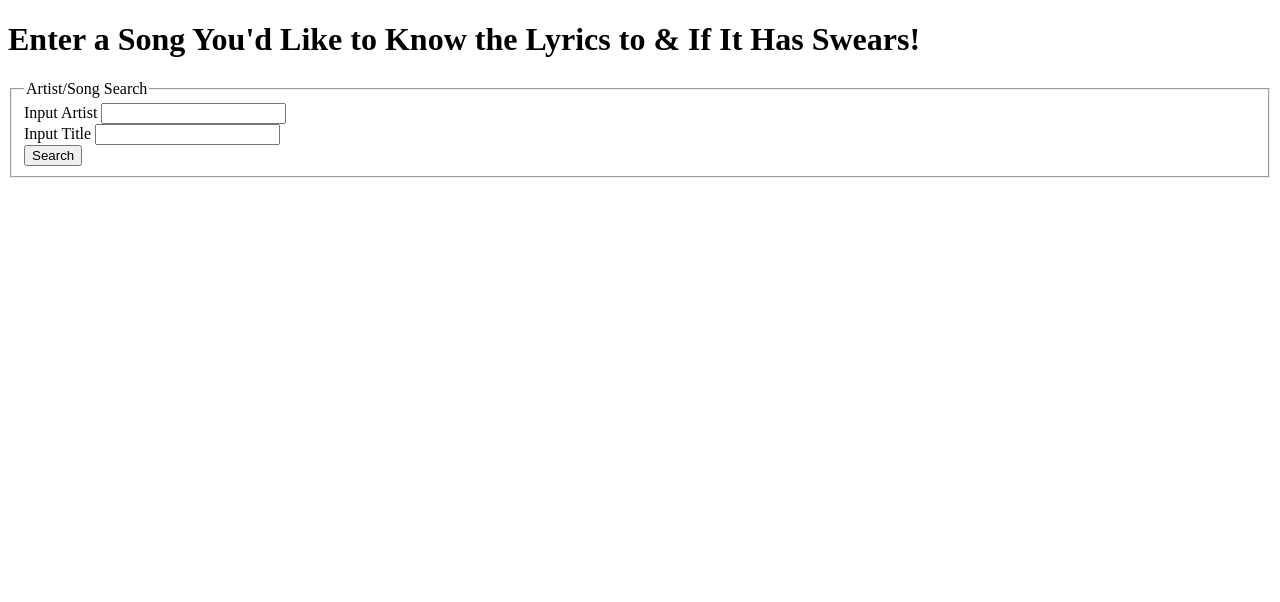
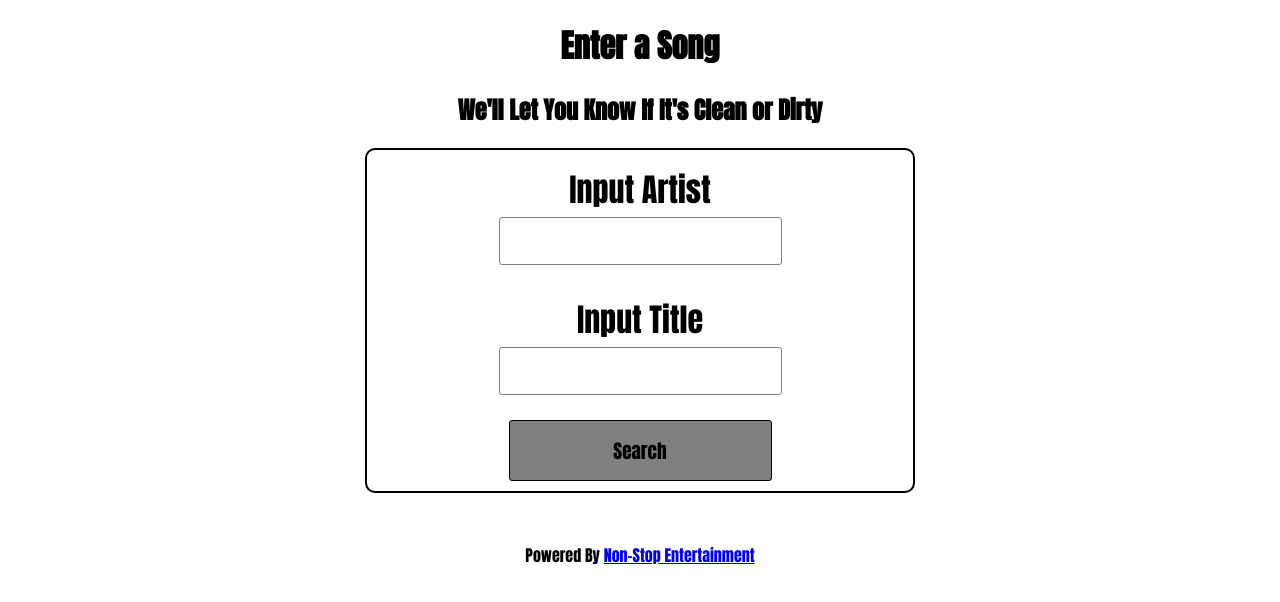
Before and after one commit to RyanMeeks/lyric-checker, a plain HTML site: page index.html in a window 1280 px wide. Drawn offline with nearby package versions, Linux system fonts and the light colour scheme.

Commit message:
[added CSS style - centered, removed .video from html, combined w/ .js-search-results]

```diff
--- a/index.css
+++ b/index.css
@@ -1,5 +1,7 @@
 * {
     box-sizing: border-box;
+    font-family: 'Anton', sans-serif;
+
 }
 .js-search-results {
     white-space: pre-wrap;
@@ -11,9 +13,77 @@
 .red    {
     background-color: red;
 }
+
 .video  {
     height: 180px;
     width: 320px;
 }
+
+legend  {
+    display:none;
+}
+
+fieldset    {
+    padding: 10px;
+    border: black 2px solid;
+    border-radius: 10px;
+}
+
+.label-container   {
+    text-align: center;
+    font-size: 2em;
+    padding: 5px;
+}
+
+
+input {
+    padding: 4px;
+    border: grey 1px solid;
+    border-radius: 3px;
+    margin: 0 auto 20px auto;
+    font-size: .8em;
+    text-align: center;
+}
+
+.title  {
+    text-align: center;
+}
+
+.submit {
+    display: block;
+    margin: 0 auto 0 auto;
+    padding: 15px;
+    font-size: 1.2em;
+    background-color: gray;
+    color: black;
+    border: 1px black solid;
+    border-radius: 3px;
+    width: 50%;
+}
+
+footer {
+    margin-top: 50px;
+}
+.swear-results {
+    display:block;
+}
+label {
+    display:block;
+}
+.video {
+    display:block;
+    margin: 0 auto 10px auto;
+}
+
+.js-search-results  {
+    text-align: center;
+}
+
+@media only screen and (min-width: 550px) {
+    fieldset {
+        max-width: 550px;
+        margin: auto;
+    }
+}
 /* min width small to large
   max width large to small */
--- a/index.html
+++ b/index.html
@@ -5,26 +5,35 @@
     <meta name="viewport" content="width=device-width">
     <title>Thinkful - YouTube</title>
     <link href="index.css" rel="stylesheet" type="text/css" />
+    <link href="https://fonts.googleapis.com/css?family=Anton" rel="stylesheet">
     <script src="https://ajax.googleapis.com/ajax/libs/jquery/3.3.1/jquery.min.js"></script>
   </head>
   <body>
     <main role="main">
-      <h1>Enter a Song You'd Like to Know the Lyrics to & If It Has Swears!</h1>
+      <h1 style="text-align: center">Enter a Song</h1>
+      <h2 style="text-align: center">We'll Let You Know If It's Clean or Dirty</h2>
         <form action="#" class="js-search-form">
           <fieldset>
             <legend>Artist/Song Search</legend>
+              <div class="label-container">
               <label for="artist-input">Input Artist</label>
-                <input type="text" class="artist" aria-label="enter artist" required><br>
+                <input type="text" class="artist" aria-label="enter artist" required>
+              </div>
+              <div class="label-container">
               <label for="title-input">Input Title</label>
-                <input type="title" class="title" aria-label="song title" required><br>
-              <button type="submit">Search</button>
+                <input type="title" class="title" aria-label="song title" required>
+              </div>
+              <button class="submit" type="submit">Search</button>
           </fieldset>
         </form>
       <div class="title"></div>
       <div class="swear-results"></div>
-      <div class="video"></div> <!-- add accessibility info here and in jssearchresults -->
       <div class="js-search-results"></div>
     </main>
     <script src="script.js"></script>
   </body>
+  <footer>
+      <p style="text-align:center">Powered By <a href="http://www.non-stopentertainment.com">Non-Stop Entertainment</a>
+      </p>
+    </footer>
 </html>
--- a/script.js
+++ b/script.js
@@ -24,8 +24,8 @@ function displayYoutubeApiData(data3) {
     console.log(displayTitle);
     console.log(data3);
     $(".title").html(`<h2>${displayTitle}</h2>`);
-    $(".video").html(`<iframe class="video" src="https://www.youtube.com/embed/${videoUrl}" frameborder="0" allow="autoplay; encrypted-media" allowfullscreen></iframe>`)
-   console.log(videoThumbnaillUrl);
+    $(".js-search-results").html(`<iframe class="video" src="https://www.youtube.com/embed/${videoUrl}" frameborder="0" allow="autoplay; encrypted-media" allowfullscreen></iframe>`);
+
 
 
 }
@@ -60,7 +60,7 @@ function displaySwearApiData(data) {
 function displaySearchData(data2) {
  results = data2.lyrics;
  getSwearApi(results, displaySwearApiData);
- $(".js-search-results").html(results);
+ $(".js-search-results").append(results);
  console.log(data2);
 }
 
@@ -76,12 +76,14 @@ function watchSubmit() {
     const title = titleInput.val().trim();
     artistInput.val('');
     titleInput.val('');
+
     getDataFromApi(artist, title, displaySearchData);
   });
 }
 
 
 $(watchSubmit);
+
 //make function to call api,
 // look at the output..
 // figure out how to put it on the screen.
```
